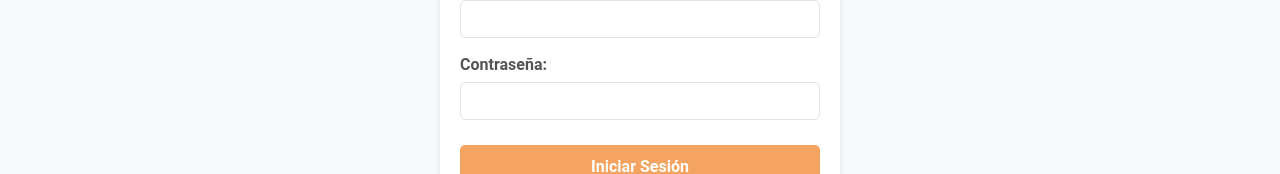
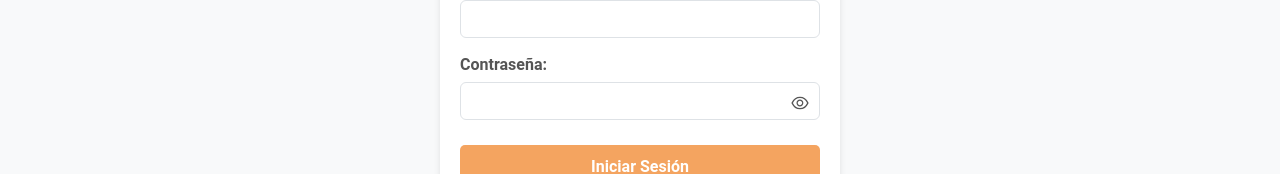
Before and after one commit to lucascarrada3/BuenSaborFront, a React (Vite) app: page /login in a window 1280 px wide. Shown: the part 339-513 px from the top of the page. Built offline with nearby package versions, Linux system fonts and the light colour scheme.

Commit message:
cambios en el login

```diff
--- a/package.json
+++ b/package.json
@@ -23,7 +23,7 @@
     "react": "^18.3.1",
     "react-bootstrap": "^2.10.5",
     "react-dom": "^18.3.1",
-    "react-icons": "^5.3.0",
+    "react-icons": "^5.4.0",
     "react-modal": "^3.16.3",
     "react-redux": "^9.2.0",
     "react-router-dom": "^6.27.0",
--- a/src/components/Auth/LoginCliente.tsx
+++ b/src/components/Auth/LoginCliente.tsx
@@ -1,8 +1,9 @@
 import React, { useState } from 'react';
 import { useNavigate } from 'react-router-dom';
 import { useAuth } from '../Auth/AuthContext';
-import { TextField, Button, Typography, Alert, InputAdornment, IconButton } from '@mui/material';
-import { Visibility, VisibilityOff } from '@mui/icons-material';
+// import { TextField, Button, Typography, Alert, InputAdornment, IconButton } from '@mui/material';
+// import { Visibility, VisibilityOff } from '@mui/icons-material';
+import { AiOutlineEye, AiOutlineEyeInvisible } from 'react-icons/ai';
 
 const LoginCliente: React.FC = () => {
   const { login } = useAuth();
@@ -47,14 +48,24 @@ const LoginCliente: React.FC = () => {
           </div>
           <div className="form-group">
             <label htmlFor="clave">Contraseña:</label>
+            <div className="password-wrapper">
               <input
-              type="password"
+                type={mostrarClave ? 'text' : 'password'}
                 id="clave"
                 value={clave}
                 onChange={(e) => setClave(e.target.value)}
                 required
                 className="form-control"
               />
+              <button
+                type="button"
+                className="show-password-button"
+                onClick={() => setMostrarClave(!mostrarClave)}
+                aria-label={mostrarClave ? "Ocultar contraseña" : "Mostrar contraseña"}
+              >
+                {mostrarClave ? <AiOutlineEyeInvisible /> : <AiOutlineEye />}
+              </button>
+            </div>
           </div>
           {error && <div className="error-message">{error}</div>}
           <button type="submit" className="login-button">
@@ -68,5 +79,4 @@ const LoginCliente: React.FC = () => {
     </div>
   );
 };
-
 export default LoginCliente;
--- a/src/components/CSS/Login.css
+++ b/src/components/CSS/Login.css
@@ -116,3 +116,19 @@
 .register-button:hover {
   background-color: #5a6268;
 }
+.password-wrapper {
+  position: relative;
+}
+
+.show-password-button {
+  position: absolute;
+  right: 10px;
+  top: 50%;
+  transform: translateY(-50%);
+  background: none;
+  border: none;
+  cursor: pointer;
+  font-size: 20px; /* Ajusta según el tamaño del icono deseado */
+  color: #555; /* Color del icono */
+  padding: 0;
+}
```
Also changed, not shown: 1 other file (tests, documents, lock files or other folders). Lines whose indentation alone changed are shown as unchanged.
